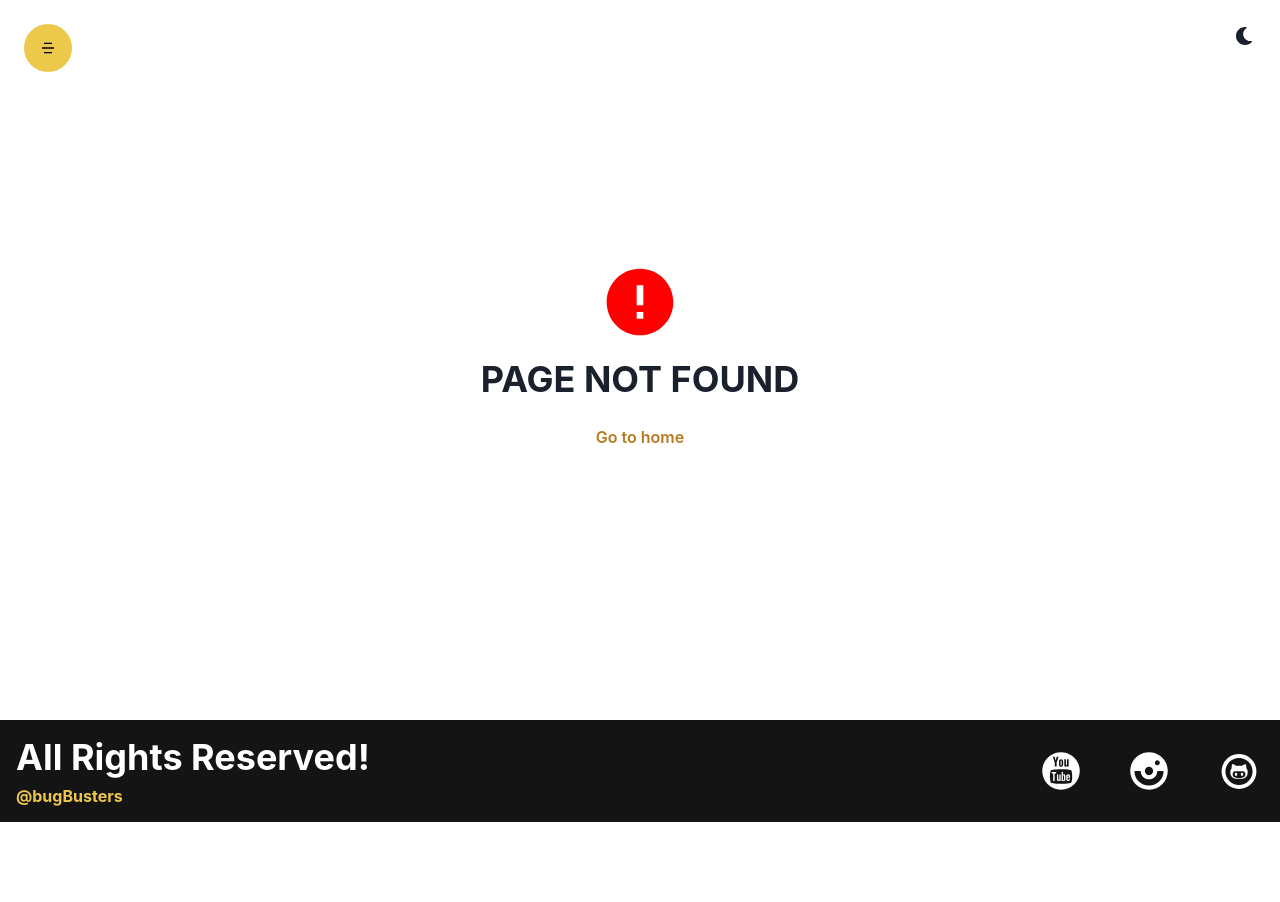
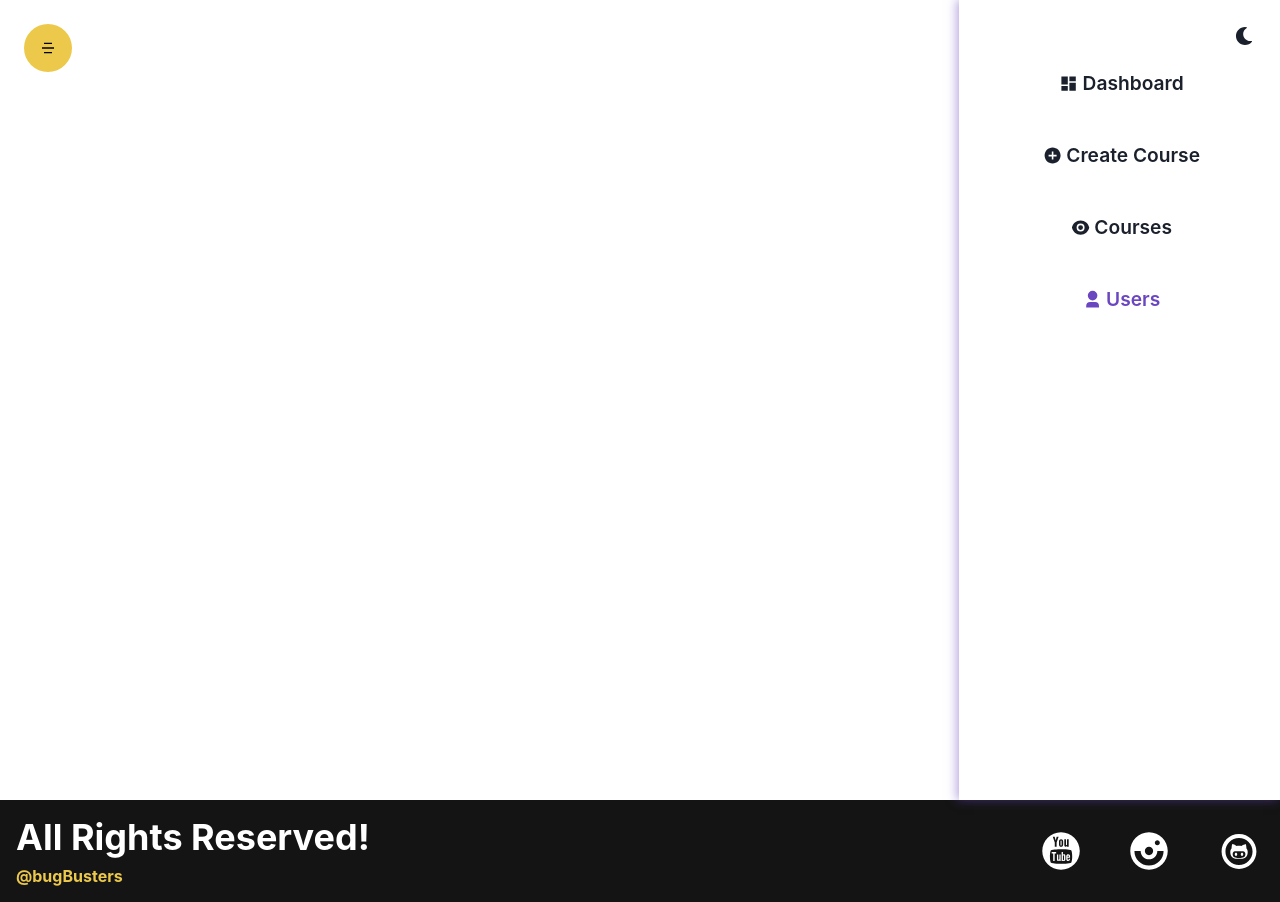
Before and after one commit to dk-Krishna/learnhub, a React (Create React App) app in the folder learnhub/: page /admin/users in a window 1280 px wide. Before the commit this address had no page. Before the commit the page ends 822 px from the top, so only its background shows below. Built offline with nearby package versions, Linux system fonts and the light colour scheme.

Commit message:
UpdateProfile, ChangePassword, AdmingRoutes, Admin Sidebar

```diff
--- a/learnhub/src/App.js
+++ b/learnhub/src/App.js
@@ -1,7 +1,7 @@
 import React, { Fragment } from 'react';
 import { BrowserRouter as Router, Routes, Route } from 'react-router-dom';
 
-// importing components
+// importing user components
 import Header from './components/Layout/Header/Header.jsx';
 import Home from './components/Home/Home.jsx';
 import Courses from './components/Courses/Courses.jsx';
@@ -17,8 +17,16 @@
 import Subscribe from './components/Payments/Subscribe.jsx';
 import CoursePage from './components/CoursePage/CoursePage.jsx';
 import Profile from './components/Profile/Profile.jsx';
+import ChangePassword from './components/Profile/ChangePassword.jsx';
+import UpdateProfile from './components/Profile/UpdateProfile.jsx';
 import NotFound from './components/Layout/NotFound/NotFound.jsx';
 import Footer from './components/Layout/Footer/Footer.jsx';
+
+// importing admin components
+import Dashboard from './components/Admin/Dashboard/Dashboard.jsx';
+import CreateCourse from './components/Admin/CreateCourse/CreateCourse.jsx';
+import AdminCourses from './components/Admin/AdminCourses/AdminCourses.jsx';
+import Users from './components/Admin/Users/Users.jsx';
 
 function App() {
   // To prevent to save using right click
@@ -45,7 +53,15 @@
           <Route path="/paymentsuccess" element={<PaymentSuccess />} />
           <Route path="/paymentfail" element={<PaymentFail />} />
           <Route path="/profile" element={<Profile />} />
+          <Route path="/changepassword" element={<ChangePassword />} />
+          <Route path="/updateprofile" element={<UpdateProfile />} />
           <Route path="*" element={<NotFound />} />
+
+          {/* ADMIN ROUTES */}
+          <Route path="/admin/dashboard" element={<Dashboard />} />
+          <Route path="/admin/createcourse" element={<CreateCourse />} />
+          <Route path="/admin/courses" element={<AdminCourses />} />
+          <Route path="/admin/users" element={<Users />} />
         </Routes>
         <Footer />
       </Router>
@@ -55,4 +71,4 @@
 
 export default App;
 
-// Video-11 [timeStamp: 00:00]
+// Video-14 [timeStamp: 00:00]
--- /dev/null
+++ b/learnhub/src/components/Admin/AdminCourses/AdminCourses.jsx
@@ -0,0 +1,22 @@
+import { Box, Grid } from '@chakra-ui/react';
+import React from 'react';
+
+import cursor from '../../../assets/images/cursor.png';
+
+// importing components
+import Sidebar from '../Sidebar.jsx';
+
+const AdminCourses = () => {
+  return (
+    <Grid
+      css={{ cursor: `url(${cursor}), default` }}
+      minH={'100vh'}
+      templateColumns={['1fr', '5fr 1fr']}
+    >
+      <Box></Box>
+      <Sidebar />
+    </Grid>
+  );
+};
+
+export default AdminCourses;
--- /dev/null
+++ b/learnhub/src/components/Admin/CreateCourse/CreateCourse.jsx
@@ -0,0 +1,22 @@
+import { Box, Grid } from '@chakra-ui/react';
+import React from 'react';
+
+import cursor from '../../../assets/images/cursor.png';
+
+// importing components
+import Sidebar from '../Sidebar.jsx';
+
+const CreateCourse = () => {
+  return (
+    <Grid
+      css={{ cursor: `url(${cursor}), default` }}
+      minH={'100vh'}
+      templateColumns={['1fr', '5fr 1fr']}
+    >
+      <Box></Box>
+      <Sidebar />
+    </Grid>
+  );
+};
+
+export default CreateCourse;
--- /dev/null
+++ b/learnhub/src/components/Admin/Dashboard/Dashboard.jsx
@@ -0,0 +1,22 @@
+import { Box, Grid } from '@chakra-ui/react';
+import React from 'react';
+
+import cursor from '../../../assets/images/cursor.png';
+
+// importing components
+import Sidebar from '../Sidebar.jsx';
+
+const Dashboard = () => {
+  return (
+    <Grid
+      css={{ cursor: `url(${cursor}), default` }}
+      minH={'100vh'}
+      templateColumns={['1fr', '5fr 1fr']}
+    >
+      <Box></Box>
+      <Sidebar />
+    </Grid>
+  );
+};
+
+export default Dashboard;
--- /dev/null
+++ b/learnhub/src/components/Admin/Sidebar.jsx
@@ -0,0 +1,66 @@
+import { Button, VStack } from '@chakra-ui/react';
+import React from 'react';
+import {
+  RiAddCircleFill,
+  RiDashboardFill,
+  RiEyeFill,
+  RiUser3Fill,
+} from 'react-icons/ri';
+import { Link, useLocation } from 'react-router-dom';
+
+const Sidebar = () => {
+  const location = useLocation();
+
+  return (
+    <VStack
+      spacing={'8'}
+      p={'16'}
+      boxShadow={'-2px 0 10px rgba(107, 70, 193, 0.5)'}
+    >
+      <LinkButton
+        url={'dashboard'}
+        Icon={RiDashboardFill}
+        text={'Dashboard'}
+        active={location.pathname === '/admin/dashboard'}
+      />
+
+      <LinkButton
+        url={'createcourse'}
+        Icon={RiAddCircleFill}
+        text={'Create Course'}
+        active={location.pathname === '/admin/createcourse'}
+      />
+
+      <LinkButton
+        url={'courses'}
+        Icon={RiEyeFill}
+        text={'Courses'}
+        active={location.pathname === '/admin/courses'}
+      />
+
+      <LinkButton
+        url={'users'}
+        Icon={RiUser3Fill}
+        text={'Users'}
+        active={location.pathname === '/admin/users'}
+      />
+    </VStack>
+  );
+};
+
+export default Sidebar;
+
+const LinkButton = ({ url, Icon, text, active }) => {
+  return (
+    <Link to={`/admin/${url}`}>
+      <Button
+        colorScheme={active ? 'purple' : ''}
+        fontSize={'larger'}
+        variant={'ghost'}
+      >
+        <Icon style={{ margin: '4px' }} />
+        {text}
+      </Button>
+    </Link>
+  );
+};
--- /dev/null
+++ b/learnhub/src/components/Admin/Users/Users.jsx
@@ -0,0 +1,22 @@
+import { Box, Grid } from '@chakra-ui/react';
+import React from 'react';
+
+import cursor from '../../../assets/images/cursor.png';
+
+// importing components
+import Sidebar from '../Sidebar.jsx';
+
+const Users = () => {
+  return (
+    <Grid
+      css={{ cursor: `url(${cursor}), default` }}
+      minH={'100vh'}
+      templateColumns={['1fr', '5fr 1fr']}
+    >
+      <Box></Box>
+      <Sidebar />
+    </Grid>
+  );
+};
+
+export default Users;
--- /dev/null
+++ b/learnhub/src/components/Profile/ChangePassword.jsx
@@ -0,0 +1,54 @@
+import { Button, Container, Heading, Input, VStack } from '@chakra-ui/react';
+import React, { useState } from 'react';
+
+const ChangePassword = () => {
+  const [oldPassword, setOldPassword] = useState('');
+  const [newPassword, setNewPassword] = useState('');
+
+  const passwordHandler = (e) => {
+    e.preventDefault();
+    console.log("password changed");
+  };
+
+  return (
+    <Container py={'16'} minH={'90vh'}>
+      <form onSubmit={passwordHandler}>
+        <Heading
+          textTransform={'uppercase'}
+          my={'16'}
+          textAlign={['center', 'left']}
+        >
+          Change Password
+        </Heading>
+
+        <VStack spacing={'8'}>
+          <Input
+            required
+            id="oldPassword"
+            value={oldPassword}
+            onChange={e => setOldPassword(e.target.value)}
+            placeholder="Old Password"
+            type="password"
+            focusBorderColor="yellow.500"
+          />
+
+          <Input
+            required
+            id="newPassword"
+            value={newPassword}
+            onChange={e => setNewPassword(e.target.value)}
+            placeholder="New Password"
+            type="password"
+            focusBorderColor="yellow.500"
+          />
+
+          <Button type="submit" w={'full'} colorScheme="yellow">
+            Change
+          </Button>
+        </VStack>
+      </form>
+    </Container>
+  );
+};
+
+export default ChangePassword;
--- /dev/null
+++ b/learnhub/src/components/Profile/UpdateProfile.jsx
@@ -0,0 +1,52 @@
+import { Button, Container, Heading, Input, VStack } from '@chakra-ui/react';
+import React, { useState } from 'react';
+
+const UpdateProfile = () => {
+  const [name, setName] = useState('');
+  const [email, setEmail] = useState('');
+
+  const profileHandler = e => {
+    e.preventDefault();
+    console.log('password changed');
+  };
+
+  return (
+    <Container py={'16'} minH={'90vh'}>
+      <form onSubmit={profileHandler}>
+        <Heading
+          textTransform={'uppercase'}
+          my={'16'}
+          textAlign={['center', 'left']}
+        >
+          Update Profile
+        </Heading>
+
+        <VStack spacing={'8'}>
+          <Input
+            id="name"
+            value={name}
+            onChange={e => setName(e.target.value)}
+            placeholder="Name"
+            type="text"
+            focusBorderColor="yellow.500"
+          />
+
+          <Input
+            id="email"
+            value={email}
+            onChange={e => setEmail(e.target.value)}
+            placeholder="Email"
+            type="email"
+            focusBorderColor="yellow.500"
+          />
+
+          <Button type="submit" w={'full'} colorScheme="yellow">
+            Update
+          </Button>
+        </VStack>
+      </form>
+    </Container>
+  );
+};
+
+export default UpdateProfile;
```
